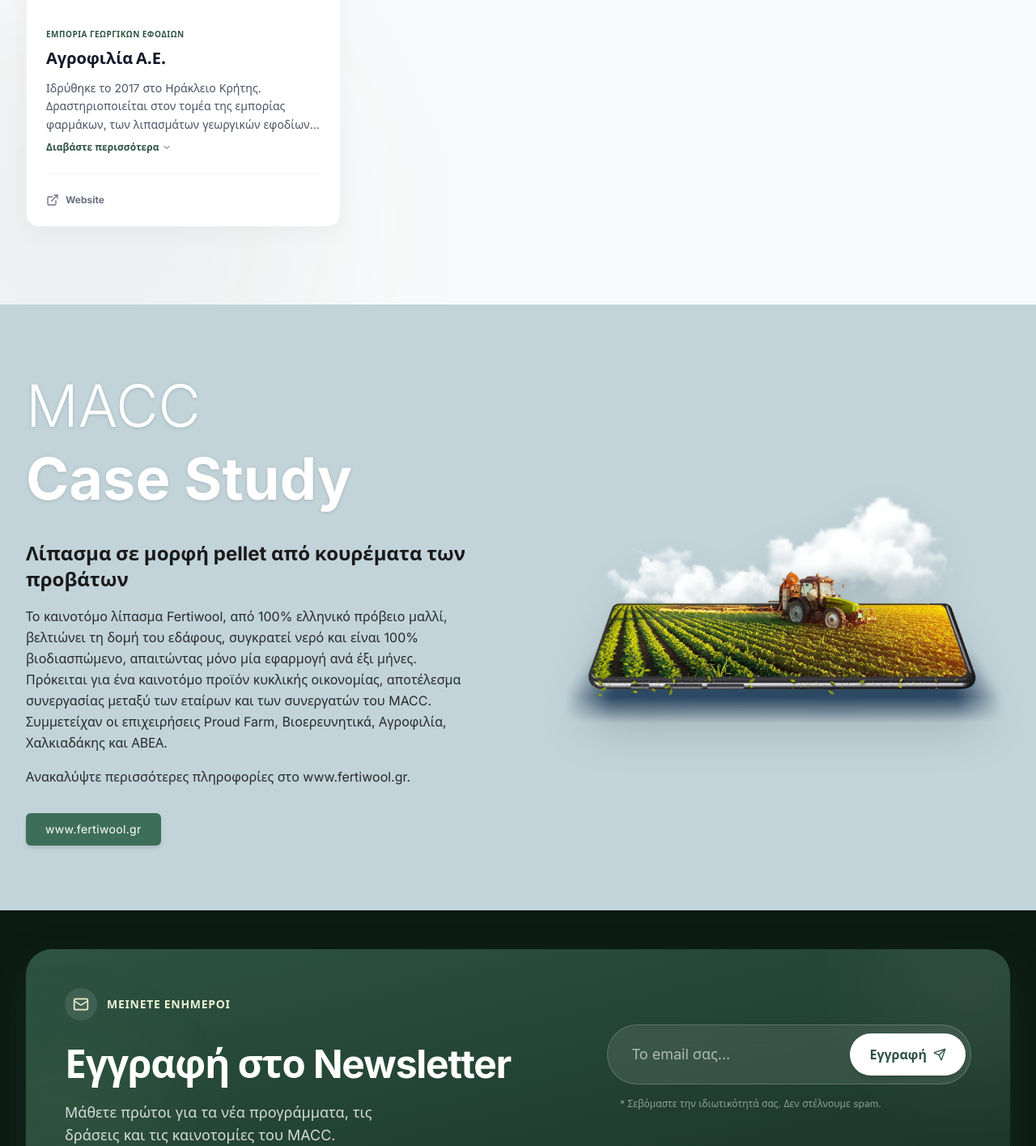
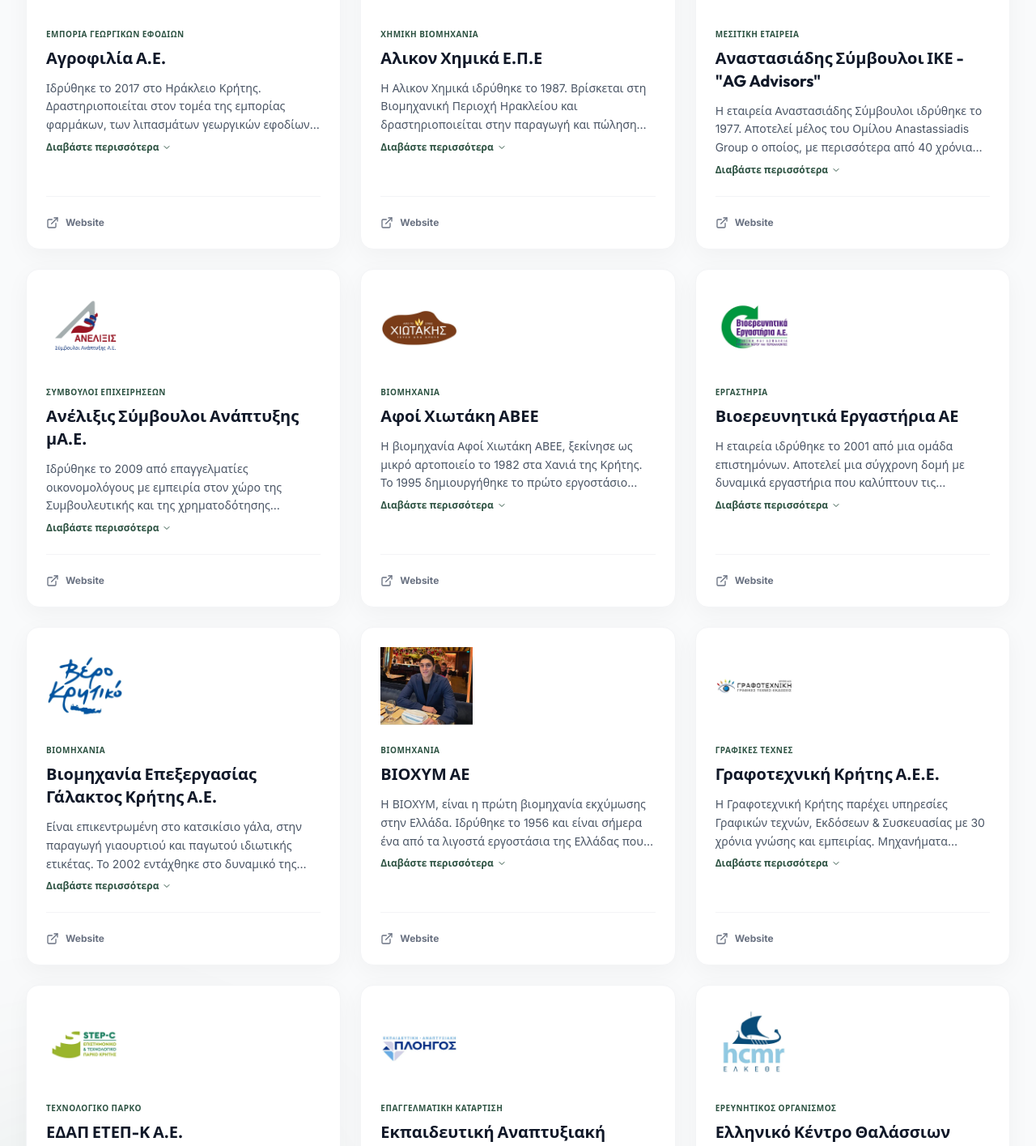
Before and after one commit to kostastsikalas/macc, a Next.js app: page / in a window 1280 px wide. Shown: the part 3320-4735 px from the top of the page at 81% size. Built offline with nearby package versions, Linux system fonts and the light colour scheme; no server answers; the database is empty.

Commit message:
feat: add 11 more partners to PartnersSection

```diff
--- a/src/components/PartnersSection.tsx
+++ b/src/components/PartnersSection.tsx
@@ -118,6 +118,94 @@
     category: "Εμπορία γεωργικών εφοδίων",
     description: "Ιδρύθηκε το 2017 στο Ηράκλειο Κρήτης. Δραστηριοποιείται στον τομέα της εμπορίας φαρμάκων, των λιπασμάτων γεωργικών εφοδίων και πολλαπλασιαστικού υλικού, αντιπροσωπεύοντας μεγάλες εταιρείες στο χώρο.",
     image: "/images/AGROFILIA-1.webp",
+    website: "#"
+  },
+  {
+    id: 14,
+    name: "Αλικον Χημικά Ε.Π.Ε",
+    category: "Χημική βιομηχανία",
+    description: "Η Αλικον Χημικά ιδρύθηκε το 1987. Βρίσκεται στη Βιομηχανική Περιοχή Ηρακλείου και δραστηριοποιείται στην παραγωγή και πώληση χημικών προϊόντων καθαρισμού. Τα προϊόντα που παράγει η εταιρεία εξυπηρετούν ανάγκες καθαρισμού χώρων εστίασης και οροφοκομίας, απορρύπανσης ειδών κουζίνας στο πλυντήριο και στο χέρι, πλύσης ιματισμού κ.α. για επαγγελματική και εξειδικευμένη χρήση.",
+    image: "/images/alikon.webp",
+    website: "#"
+  },
+  {
+    id: 15,
+    name: 'Αναστασιάδης Σύμβουλοι ΙΚΕ - "AG Advisors"',
+    category: "Μεσιτική εταιρεία",
+    description: "Η εταιρεία Αναστασιάδης Σύμβουλοι ιδρύθηκε το 1977. Αποτελεί μέλος του Ομίλου Anastassiadis Group ο οποίος, με περισσότερα από 40 χρόνια εμπειρίας στο χώρο των ακινήτων και πάνω από 5.000 επιτυχείς αγοραπωλησίες, έχει στο χαρτοφυλάκιο του την αποκλειστική διαχείριση περισσότερων από 2000 ακινήτων. Η εταιρεία προσφέρει ένα πλήρες φάσμα υπηρεσιών στην Αξιολόγηση, Ανάπτυξη, Αξιοποίηση, Εκμετάλλευση και Διαχείριση Ακίνητης Περιουσίας.",
+    image: "/images/AG.webp",
+    website: "#"
+  },
+  {
+    id: 16,
+    name: "Ανέλιξις Σύμβουλοι Ανάπτυξης μΑ.Ε.",
+    category: "Σύμβουλοι επιχειρήσεων",
+    description: "Ιδρύθηκε το 2009 από επαγγελματίες οικονομολόγους με εμπειρία στον χώρο της Συμβουλευτικής και της χρηματοδότησης ιδιωτικών επενδύσεων. Διαθέτει έμπειρο και εξειδικευμένο μόνιμο προσωπικό. Σήμερα, αποτελεί μια από τις μεγαλύτερες Περιφερειακές εταιρείες Συμβουλών ενώ αποτελεί μέλος του ΣΕΣΜΑ και του ΠΑΣΕΠΠΕ.",
+    image: "/images/ΑΝΕΛΙΞΙΣ.webp",
+    website: "#"
+  },
+  {
+    id: 17,
+    name: "Αφοί Χιωτάκη ΑΒΕΕ",
+    category: "Βιομηχανία",
+    description: "Η βιομηχανία Αφοί Χιωτάκη ΑΒΕΕ, ξεκίνησε ως μικρό αρτοποιείο το 1982 στα Χανιά της Κρήτης. Το 1995 δημιουργήθηκε το πρώτο εργοστάσιο κατεψυγμένης ζύμης στην Κρήτη. Έκτοτε, η εταιρεία εξελίσσεται σταθερά, αυτοματοποιώντας τις παραγωγικές διαδικασίες. Απασχολεί 100 εργαζόμενους σε 20 γραμμές παραγωγής που βρίσκονται σε 5.500 τ.μ.",
+    image: "/images/ΧΙΩΤΑΚΗΣ.webp",
+    website: "#"
+  },
+  {
+    id: 18,
+    name: "Βιοερευνητικά Εργαστήρια ΑΕ",
+    category: "Εργαστήρια",
+    description: "Η εταιρεία ιδρύθηκε το 2001 από μια ομάδα επιστημόνων. Αποτελεί μια σύγχρονη δομή με δυναμικά εργαστήρια που καλύπτουν τις αυξανόμενες ανάγκες όλης της αλυσίδας παραγωγής και διαχείρισης τροφίμων, νερού, περιβάλλοντος. Εφαρμόζουν συστήματα διαχείρισης ασφάλειας και ποιότητας, πραγματοποιούν ακριβείς και αξιόπιστες εργαστηριακές αναλύσεις.",
+    image: "/images/bio-erev.webp",
+    website: "#"
+  },
+  {
+    id: 19,
+    name: "Βιομηχανία Επεξεργασίας Γάλακτος Κρήτης Α.Ε.",
+    category: "Βιομηχανία",
+    description: "Είναι επικεντρωμένη στο κατσικίσιο γάλα, στην παραγωγή γιαουρτιού και παγωτού ιδιωτικής ετικέτας. Το 2002 εντάχθηκε στο δυναμικό της βιομηχανίας Μύλοι Κρήτης η οποία απέκτησε την εμπορική ονομασία «Βέρο Κρητικό», για την παραγωγή και διανομή όλων των ειδών τυριών, παραδοσιακού Γιαουρτιού και Φρέσκου Κατσικίσιου Γάλακτος.",
+    image: "/images/ΒΙΟΜΗΧΑΝΙΑ-ΕΠΕΞΕΡΓΑΣΙΑΣ-ΓΑΛΑΚΤΟΣ-ΚΡΗΤΗΣ.webp",
+    website: "#"
+  },
+  {
+    id: 20,
+    name: "ΒΙΟΧΥΜ ΑΕ",
+    category: "Βιομηχανία",
+    description: "Η ΒΙΟΧΥΜ, είναι η πρώτη βιομηχανία εκχύμωσης στην Ελλάδα. Ιδρύθηκε το 1956 και είναι σήμερα ένα από τα λιγοστά εργοστάσια της Ελλάδας που ασχολούνται παράλληλα με τη μεταποίηση των εσπεριδοειδών και την τυποποίηση των χυμών. Παραλαμβάνει από τον εύφορο κάμπο των Χανίων και εκχυμώνει φρέσκα εσπεριδοειδή.",
+    image: "/images/image0-32.webp",
+    website: "#"
+  },
+  {
+    id: 21,
+    name: "Γραφοτεχνική Κρήτης Α.Ε.Ε.",
+    category: "Γραφικές τέχνες",
+    description: "Η Γραφοτεχνική Κρήτης παρέχει υπηρεσίες Γραφικών τεχνών, Εκδόσεων & Συσκευασίας με 30 χρόνια γνώσης και εμπειρίας. Μηχανήματα τελευταίας τεχνολογίας, καθώς και άρτια εκπαιδευμένο και έμπειρο προσωπικό μετουσιώνουν την σκέψη στο πιο ιδανικό δημιούργημα.",
+    image: "/images/grafotexniki.webp",
+    website: "#"
+  },
+  {
+    id: 22,
+    name: "ΕΔΑΠ ΕΤΕΠ-Κ Α.Ε.",
+    category: "Τεχνολογικό Πάρκο",
+    description: "Η Εταιρεία Διαχείρισης και Ανάπτυξης του Επιστημονικού & Τεχνολογικού Πάρκου Κρήτης ιδρύθηκε το 1993. Οι υπηρεσίες που παρέχει είναι: Υπηρεσίες θερμοκοιτίδας, επιχειρηματικής ανάπτυξης, υπηρεσίες αξιολόγησης, κατοχύρωσης και αξιοποίησης διανοητικής ιδιοκτησίας και υποστήριξη διεθνών συνεργασιών.",
+    image: "/images/step-c.webp",
+    website: "#"
+  },
+  {
+    id: 23,
+    name: "Εκπαιδευτική Αναπτυξιακή ΠΛΟΗΓΟΣ",
+    category: "Επαγγελματική κατάρτιση",
+    description: "Δραστηριοποιείται στην Ελλάδα και το εξωτερικό. Υλοποιεί δράσεις τοπικής ανάπτυξης, σχεδιάζει προγράμματα για την ανάπτυξη της επιχειρηματικότητας και της κοινωνικής οικονομίας, υλοποιεί δράσεις υπέρ ευπαθών ομάδων και παρέχει συμβουλευτικές υπηρεσίες και πιστοποιήσεις δεξιοτήτων.",
+    image: "/images/PLOIGOS.webp",
+    website: "#"
+  },
+  {
+    id: 24,
+    name: "Ελληνικό Κέντρο Θαλάσσιων Ερευνών (ΕΛ.ΚΕ.Θ.Ε.)",
+    category: "Ερευνητικός οργανισμός",
+    description: "Το ΕΛ.ΚΕ.Θ.Ε. είναι κρατικός ερευνητικός οργανισμός. Συνεργάζεται με διεθνείς φορείς, Ινστιτούτα και Πανεπιστήμια. Μέσω των εκπροσώπων του, συμμετέχει ενεργά σε Διεθνείς Οργανισμούς, Επιτροπές και Ενώσεις, σε ερευνητικά δίκτυα και Εθνικά Συμβούλια για την προστασία του θαλάσσιου περιβάλλοντος.",
+    image: "/images/elkethe.webp",
     website: "#"
   }
 ];
```
